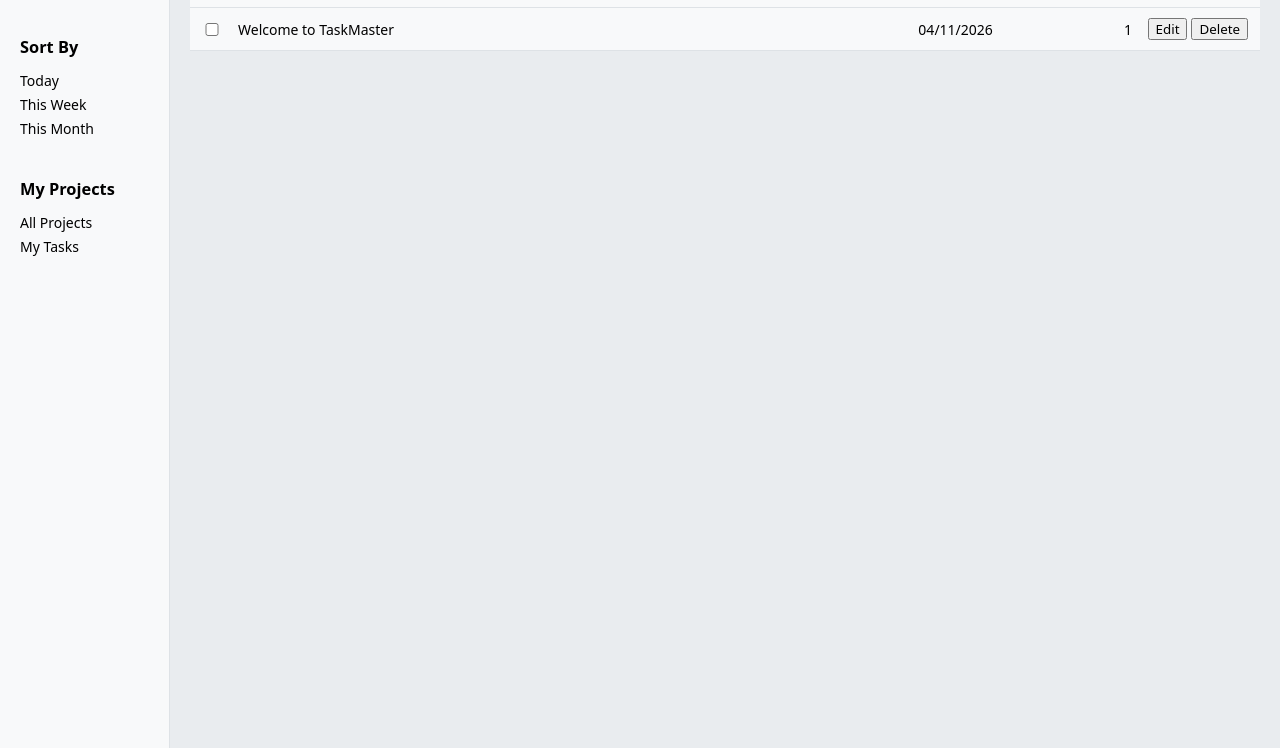
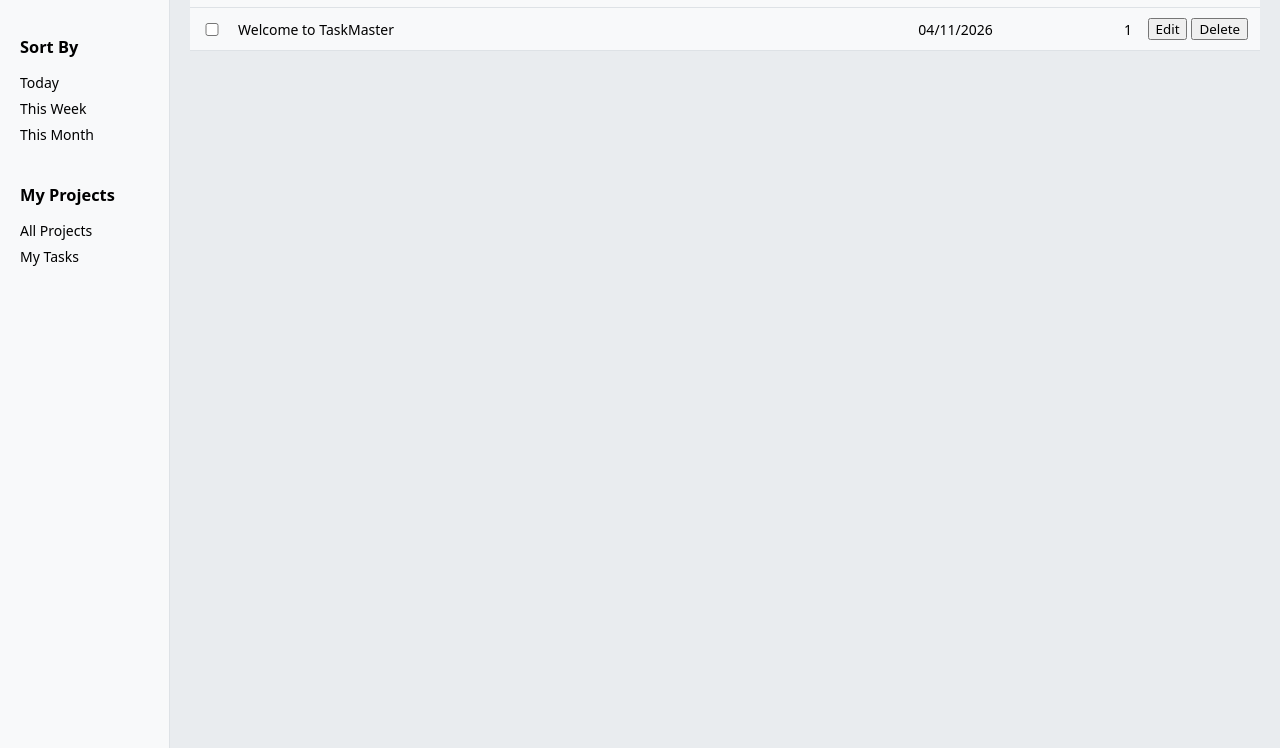
Before and after one commit to filip-writes-code/to-do-app, a website built with webpack: page src/template.html in a window 1280 px wide. Shown: the part 52-800 px from the top of the page. Built offline with nearby package versions, Linux system fonts and the light colour scheme.

Commit message:
Add project DOM rendering and some html tweaks

```diff
--- a/src/dom.js
+++ b/src/dom.js
@@ -1,6 +1,7 @@
 import { projectList, taskList } from "./index.js";
 
 const contentDiv = document.querySelector('.content');
+const projectContentDiv = document.querySelector('.projects-content');
 
 const createTaskWrapperLayout = (task) => {
     const {
@@ -58,8 +59,22 @@ const createTaskWrapperLayout = (task) => {
     return taskWrapper;
 }
 
+const createProjectWrapper = (projectObj) => {
+    const {
+        id,
+        title,
+        completed} = projectObj;
+    const projectWrapper = document.createElement('button');
+    projectWrapper.textContent = title;
+    return projectWrapper;
+}
+
 const addTaskToDom = (taskObj) => {
     contentDiv.appendChild(createTaskWrapperLayout(taskObj));
+}
+
+const addProjectToDom = (projectObj) => {
+    projectContentDiv.appendChild(createProjectWrapper(projectObj));
 }
 
 export const renderTasks = () => {
@@ -68,3 +83,15 @@ export const renderTasks = () => {
         addTaskToDom(task)
     });
 }
+
+export const renderProjects = () => {
+    projectContentDiv.innerHTML = '';
+    projectList.items.forEach(project => {
+        addProjectToDom(project);
+    })
+}
+
+export const render = () => {
+    renderTasks();
+    renderProjects();
+}
--- a/src/index.js
+++ b/src/index.js
@@ -1,13 +1,13 @@
 import "./styles.css";
 import { Task, List, Project } from "./items.js";
-import { renderTasks } from "./dom.js";
+import { render } from "./dom.js";
 
 export const projectList = new List ();
 export const taskList = new List();
 
-const defaultProject = new Project('My tasks');
+const defaultProject = new Project('My Tasks');
 const defaultTask = new Task('Welcome to TaskMaster', 'Hello there', '04/11/2026', 1, defaultProject.id, false);
 
 projectList.addItem(defaultProject);
 taskList.addItem(defaultTask);
-renderTasks();
+render();
--- a/src/styles.css
+++ b/src/styles.css
@@ -25,11 +25,16 @@ html {
 .menu-section {
     display: flex;
     flex-direction: column;
-    gap: 5px;
+    gap: 0.5rem;
 }
 
 .menu-section h3 {
     margin-bottom: 8px;
+}
+
+.projects-content button {
+    all: unset;
+    cursor: pointer;
 }
 
 .nav-bar, .content-wrapper {
--- a/src/template.html
+++ b/src/template.html
@@ -20,7 +20,7 @@
             <div class="projects menu-section">
                 <h3>My Projects</h3>
                 <p>All Projects</p>
-                <p>My Tasks</p>
+                <div class="projects-content"></div>
             </div>
         </div>
         <div class="content-wrapper">
```
